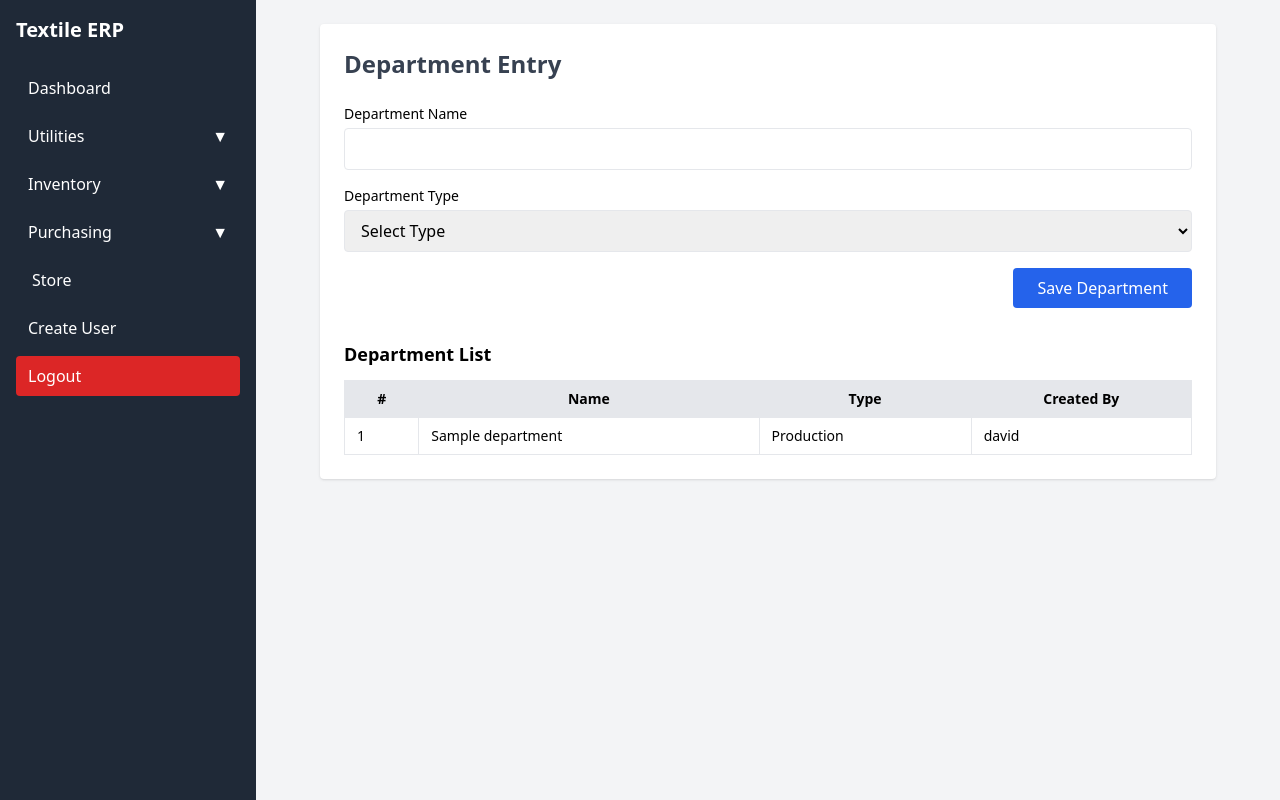
After one commit to callmeyaseen/SAAS, a Django app: page /utilities/department-entry/ in a window 1280 px wide. The commit adds this page. Run offline with Django 5.2, Linux system fonts and the light colour scheme; a user stored in the database is signed in; data comes from the database, SQL or seed files in the repository; tables that the repository leaves empty hold one stand-in row (values such as "Sample post"); data that the repository does not hold is empty; some libraries are stand-ins or nearby versions.

Commit message:
Add Department Entry modeule

```diff
--- a/templates/layout/base.html
+++ b/templates/layout/base.html
@@ -71,9 +71,15 @@ Rack List
 Vendor List
 </a>
 </li>
-
+<li>
+    <a href="{% url 'department_entry' %}"
+       class="block px-4 py-2 hover:bg-gray-200 rounded">
+        Department Entry
+    </a>
+</li>
 </ul>
 </li>
+
 <!-- ================= INVENTORY ================= -->
 <li>
 
--- a/utilities/admin.py
+++ b/utilities/admin.py
@@ -1,5 +1,5 @@
 from django.contrib import admin
-from .models import Vendor, Rack, Yarn
+from .models import Department, Vendor, Rack, Yarn
 
 
 @admin.register(Vendor)
@@ -18,3 +18,5 @@ class RackAdmin(admin.ModelAdmin):
 class YarnAdmin(admin.ModelAdmin):
     list_display = ('yarn_code', 'item_name', 'unit', 'shade', 'yarn_type')
     search_fields = ('yarn_code', 'item_name')
+
+admin.site.register(Department)
--- a/utilities/models.py
+++ b/utilities/models.py
@@ -39,3 +39,21 @@ class Yarn(AuditModel):
     yarn_type = models.CharField(max_length=100, blank=True)
     def __str__(self):
         return f"{self.item_name} ({self.yarn_code})"
+
+
+# ================= Department =================
+class Department(models.Model):
+
+    TYPE_CHOICES = [
+        ('Production', 'Production'),
+        ('Stock', 'Stock'),
+    ]
+
+    name = models.CharField(max_length=100)
+    department_type = models.CharField(max_length=20, choices=TYPE_CHOICES)
+
+    created_by = models.ForeignKey(User, on_delete=models.SET_NULL, null=True)
+    created_at = models.DateTimeField(auto_now_add=True)
+
+    def __str__(self):
+        return f"{self.name} ({self.department_type})"
--- /dev/null
+++ b/utilities/templates/utilities/department_entry.html
@@ -0,0 +1,81 @@
+{% extends "layout/base.html" %}
+
+{% block content %}
+
+<div class="bg-white p-6 shadow rounded max-w-4xl mx-auto">
+
+    <!-- Heading -->
+    <h2 class="text-2xl font-bold mb-6 text-gray-700">
+        Department Entry
+    </h2>
+
+    <!-- Form -->
+    <form method="POST" class="grid grid-cols-2 gap-4 mb-8">
+        {% csrf_token %}
+
+        <!-- Department Name -->
+        <div class="col-span-2">
+            <label class="block text-sm font-medium mb-1">Department Name</label>
+            <input type="text" name="name"
+                   class="w-full border rounded px-3 py-2"
+                   required>
+        </div>
+
+        <!-- Department Type -->
+        <div class="col-span-2">
+            <label class="block text-sm font-medium mb-1">Department Type</label>
+            <select name="department_type"
+                    class="w-full border rounded px-3 py-2"
+                    required>
+                <option value="">Select Type</option>
+                <option value="Production">Production</option>
+                <option value="Stock">Stock</option>
+            </select>
+        </div>
+
+        <!-- Buttons -->
+        <div class="col-span-2 text-right">
+            <button type="submit"
+                class="bg-blue-600 text-white px-6 py-2 rounded">
+                Save Department
+            </button>
+        </div>
+
+    </form>
+
+    <!-- Table -->
+    <h3 class="text-lg font-semibold mb-3">Department List</h3>
+
+    <table class="w-full border text-sm">
+        <thead class="bg-gray-200">
+            <tr>
+                <th class="border px-3 py-2">#</th>
+                <th class="border px-3 py-2">Name</th>
+                <th class="border px-3 py-2">Type</th>
+                <th class="border px-3 py-2">Created By</th>
+            </tr>
+        </thead>
+
+        <tbody>
+            {% for dept in departments %}
+            <tr>
+                <td class="border px-3 py-2">{{ forloop.counter }}</td>
+                <td class="border px-3 py-2">{{ dept.name }}</td>
+                <td class="border px-3 py-2">{{ dept.department_type }}</td>
+                <td class="border px-3 py-2">
+                    {{ dept.created_by.username }}
+                </td>
+            </tr>
+            {% empty %}
+            <tr>
+                <td colspan="4" class="text-center py-4">
+                    No Departments Found
+                </td>
+            </tr>
+            {% endfor %}
+        </tbody>
+    </table>
+
+</div>
+
+{% endblock %}
--- a/utilities/urls.py
+++ b/utilities/urls.py
@@ -8,4 +8,5 @@ urlpatterns = [
     path('rack-list/', views.rack_list, name='rack_list'),
     path("item-entry/", views.yarn_entry, name="yarn_entry"),
     path("yarn-audit/", views.yarn_filter, name="yarn_filter"),
+    path("department-entry/", views.department_entry, name="department_entry"),
 ]
--- a/utilities/views.py
+++ b/utilities/views.py
@@ -2,7 +2,7 @@ from django.contrib.auth.decorators import login_required
 from django.shortcuts import render, redirect
 from django.contrib import messages
 from django.http import HttpResponse
-from .models import Rack, Vendor, Yarn
+from .models import Department, Rack, Vendor, Yarn
 from security.utils import get_permission
 from django.contrib.auth.models import User
 @login_required(login_url='user_login')
@@ -325,3 +325,34 @@ def yarn_filter(request):
         "utilities/yarn_filter.html",
         {"users": users}
     )
+
+# ================= Department =================
+@login_required(login_url="user_login")
+def department_entry(request):
+
+    # SAVE
+    if request.method == "POST":
+
+        name = request.POST.get("name")
+        dept_type = request.POST.get("department_type")
+
+        if name and dept_type:
+
+            Department.objects.create(
+                name=name,
+                department_type=dept_type,
+                created_by=request.user
+            )
+
+            messages.success(request, "Department Created Successfully")
+            return redirect("department_entry")
+
+        else:
+            messages.error(request, "All fields are required")
+
+    # LIST
+    departments = Department.objects.all().order_by("-id")
+
+    return render(request, "utilities/department_entry.html", {
+        "departments": departments
+    })
```
Also changed, not shown: utilities/migrations/0004_department.py (added), utilities/migrations/0005_alter_department_department_type.py (added).
